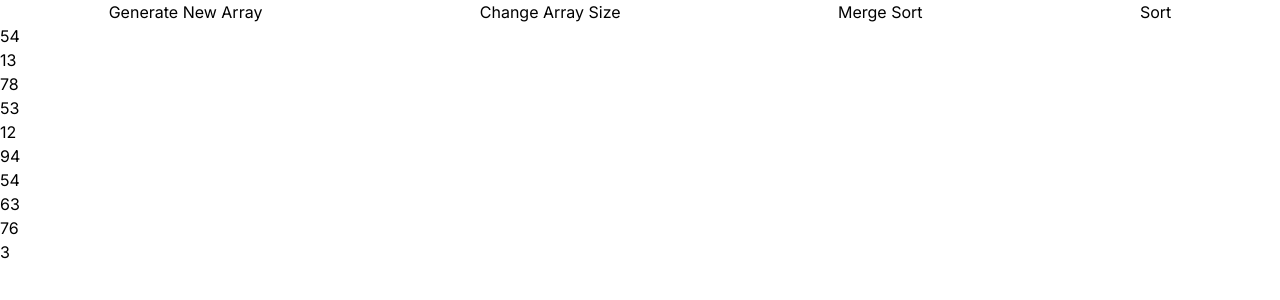
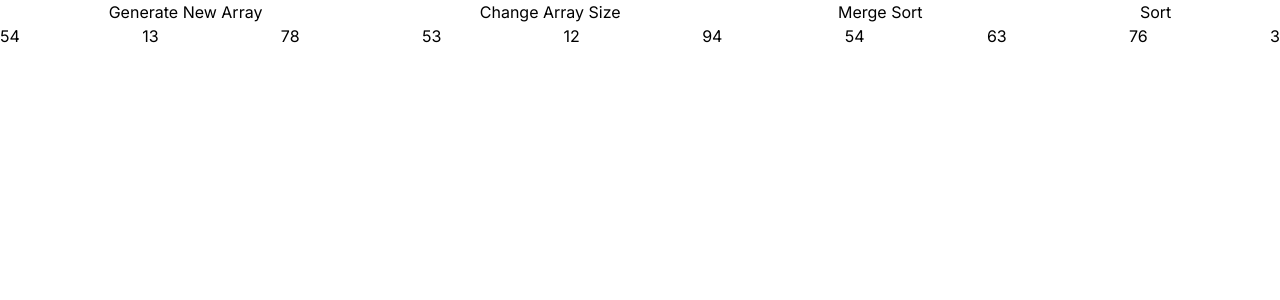
Before and after one commit to krish4693/sorting-visualizer, a Next.js app: page / in a window 1280 px wide. Shown: the top 300 px of the page. Built offline with nearby package versions, Linux system fonts and the light colour scheme.

Commit message:
fixed style of list elements

```diff
--- a/src/components/Visualizer.tsx
+++ b/src/components/Visualizer.tsx
@@ -7,7 +7,7 @@ const Visualizer: React.FC = ({array}) => {
 
   return (
     <div>
-      <ul>
+      <ul className='flex items-center justify-between'>
         {array.map((item, index) => (
           <li key={index}>{item}</li>
         ))}
```
